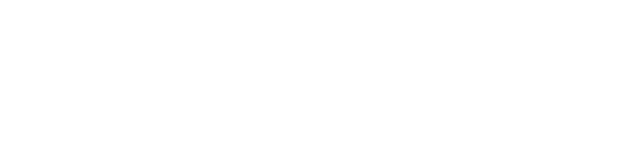
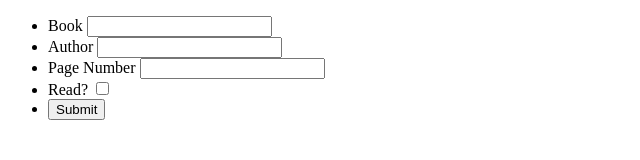
Before and after one commit to jdogcodey/javascript-course-odin-project, a plain HTML site: page objects-and-object-constructors/index.html in a window 1280 px wide. Shown: the whole page, without its empty margins (0-640 px from the left). Drawn offline with Linux system fonts and the light colour scheme.

Commit message:
Add basic form outline

```diff
--- a/objects-and-object-constructors/index.html
+++ b/objects-and-object-constructors/index.html
@@ -7,5 +7,28 @@
 </head>
 <body>
     <script src="script.js"></script>
+    <form>
+        <ul>
+            <li>
+                <label for="name">Book</label>
+                <input type="text" id="name" name="name"/>
+            </li>
+            <li>
+                <label for="author">Author</label>
+                <input type="text" id="author" name=author/>
+            </li>
+            <li>
+                <label for="pages">Page Number</label>
+                <input type="number" id="pages" name="pages"/>
+            </li>
+            <li>
+                <label for="read">Read?</label>
+                <input type="checkbox" id="read" name="read"/>
+            </li>
+            <li>
+            <input type="submit" value="Submit"/>
+            </li>
+        </ul>
+    </form>
 </body>
 </html>
--- a/objects-and-object-constructors/script.js
+++ b/objects-and-object-constructors/script.js
@@ -1,3 +1,5 @@
+const mylibrary = [];
+
 function book(title, author, pages, read) {
   this.title = title;
   this.author = author;
@@ -17,6 +19,15 @@ function book(title, author, pages, read) {
   };
 }
 
-const theHobbit = new book("The Hobbit", "J.R.R.Tolkein", "297", "not read");
+function addBookToLibrary(title, author, pages, read) {
+  this.bookInfo = new book(title, author, pages, read);
+}
+
+const theHobbit = new addBookToLibrary(
+  "The Hobbit",
+  "J.R.R.Tolkein",
+  "297",
+  "not read"
+);
 
 console.log(theHobbit.info());
```
